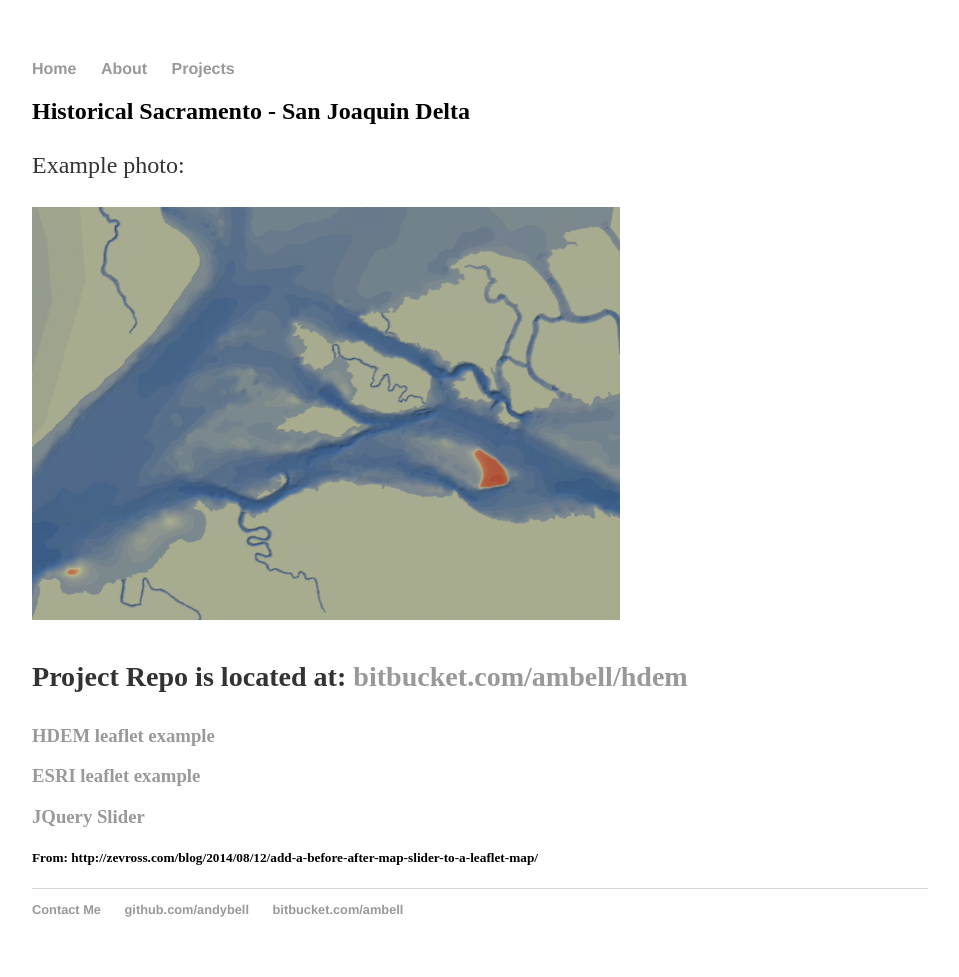
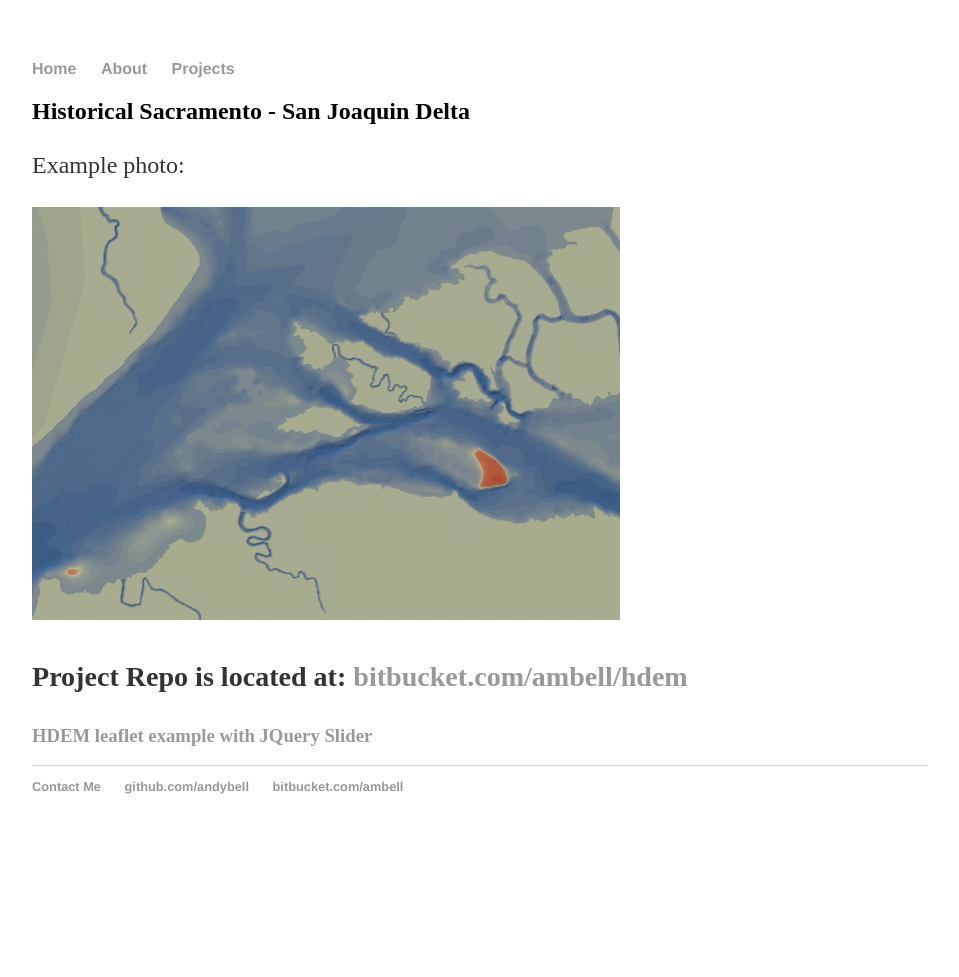
Before and after one commit to andybell/andybell.github.io, a Jekyll site: the page built from projects/hdem.html, in a window 1280 px wide. Shown: the whole page, without its empty margins (160-1119 px from the left). Built offline with Jekyll 4.4.1, drawn with Linux system fonts in a browser that asks for light colours; after the commit the page ends 900 px from its top, so only the background shows below that.

Commit message:
view width heights

```diff
--- a/index.html
+++ b/index.html
@@ -15,7 +15,7 @@
 		</nav>
     		<p class="blocktext">
         		<h1>Andy Bell</h1>
-				<IMG class="displayed" src="IMG_0603.JPG" alt="fish" style="width:533px;height:356px">
+				<IMG class="displayed" src="IMG_0603.JPG" alt="fish" style="height:75vh"">
 				<h5>Website hosted on github.com pages. It is still in development</h5>
     		</p><!-- /.blurb -->
 		<footer>
--- a/projects/hdem.html
+++ b/projects/hdem.html
@@ -8,19 +8,8 @@ title: Historical Delta Project Page
 	<p><img src="hdem_5r2.png" alt="draft" style="width:588px;height:413px"></p>
 
 	<h3>
-	<p>Project Repo is located at: <a href="https://bitbucket.org/ambell/hdem">bitbucket.com/ambell/hdem</a></p>
-	</h3>
-
-	<h3><a href="/projects/leaflet_esri.html">HDEM leaflet example</a></h3>
-
-	<h3><a href="/projects/test.html">ESRI leaflet example</a></h3>
-
-
-	<h3><a href="/projects/before_after_slider.html">JQuery Slider</a></h3>
-
-	<h5>From: http://zevross.com/blog/2014/08/12/add-a-before-after-map-slider-to-a-leaflet-map/</h5>
-
-
+	<p>Project Repo is located at: <a href="https://bitbucket.org/ambell/hdem">bitbucket.com/ambell/hdem</a></p></h3>
+	<h3><a href="/projects/before_after_slider.html">HDEM leaflet example with JQuery Slider</a></h3>
 
 
 </div><!-- /.blurb -->
```
Also changed, not shown: before_after_slider.html (+8 -9 lines), projects/leaflet_esri.html (deleted, +0 -51 lines), projects/test.html (deleted, +0 -32 lines).
